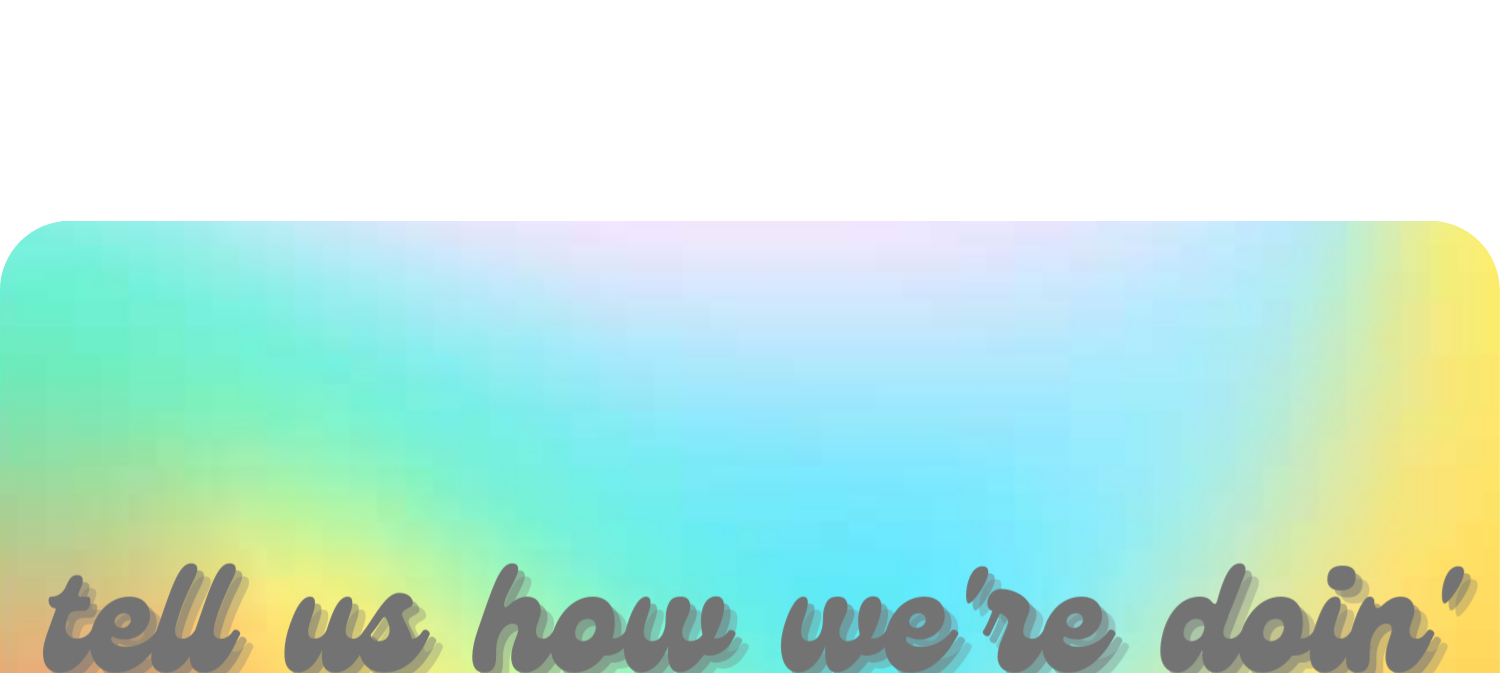
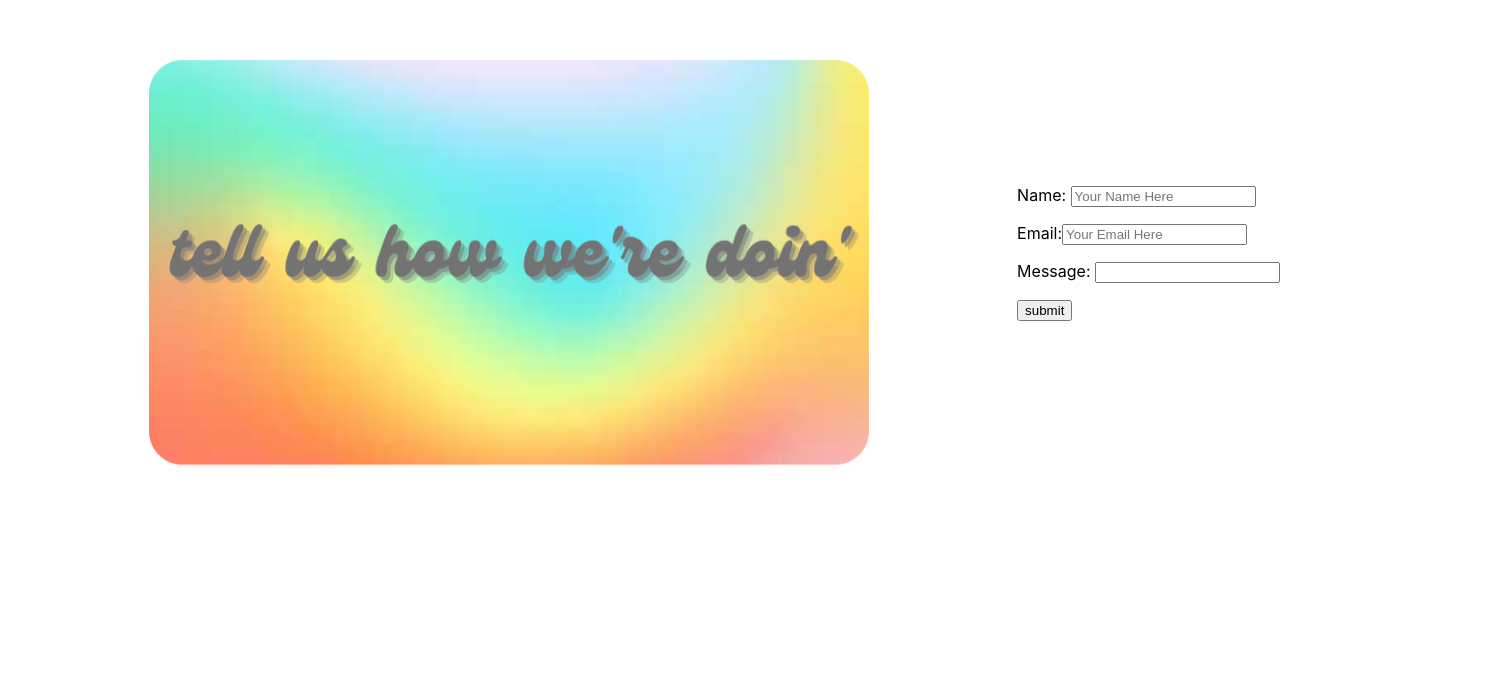
Before and after one commit to rhyannonjoy/capstone-front, a React (Create React App) app: page /contact in a window 1280 px wide. Shown: the part 127-800 px from the top of the page, 1500 px wide, since content can reach past the window. Built offline with nearby package versions, Linux system fonts and the light colour scheme.

Commit message:
added skeletal ContactForm to ContactPage

```diff
--- /dev/null
+++ b/src/components/ContactForm.js
@@ -0,0 +1,18 @@
+const ContactForm = () => {
+  return (
+    <div className="contact-form">
+      <label>Name: </label>
+      <input type="text" name="name" placeholder="Your Name Here"></input>
+      <p></p>
+      <label>Email:</label>
+      <input type="text" name="email" placeholder="Your Email Here"></input>
+      <p></p>
+      <label>Message: </label>
+      <input type="text" name="message"></input>
+      <p></p>
+      <input type="submit" value="submit"></input>
+    </div>
+  );
+};
+
+export default ContactForm;
--- a/src/pages/ContactPage.css
+++ b/src/pages/ContactPage.css
@@ -0,0 +1,15 @@
+.contact-body {
+  display: flex;
+  flex-direction: row;
+  align-items: center;
+}
+
+.contact-image {
+    display: block;
+    height: 90vmin;
+    pointer-events: none;
+    margin: 10px;
+    margin-left: auto;
+    margin-right: auto;
+    padding: 10px;
+  }
--- a/src/pages/ContactPage.js
+++ b/src/pages/ContactPage.js
@@ -1,13 +1,16 @@
 import contact from "../images/contact.png";
+import ContactForm from "../components/ContactForm";
+import "./ContactPage.css";
 
 const ContactPage = () => {
   return (
-    <div>
+    <div className="contact-body">
       <img
         src={contact}
         className="contact-image"
         alt="tell us how we're doin"
       ></img>
+      <ContactForm />
     </div>
   );
 };
```
